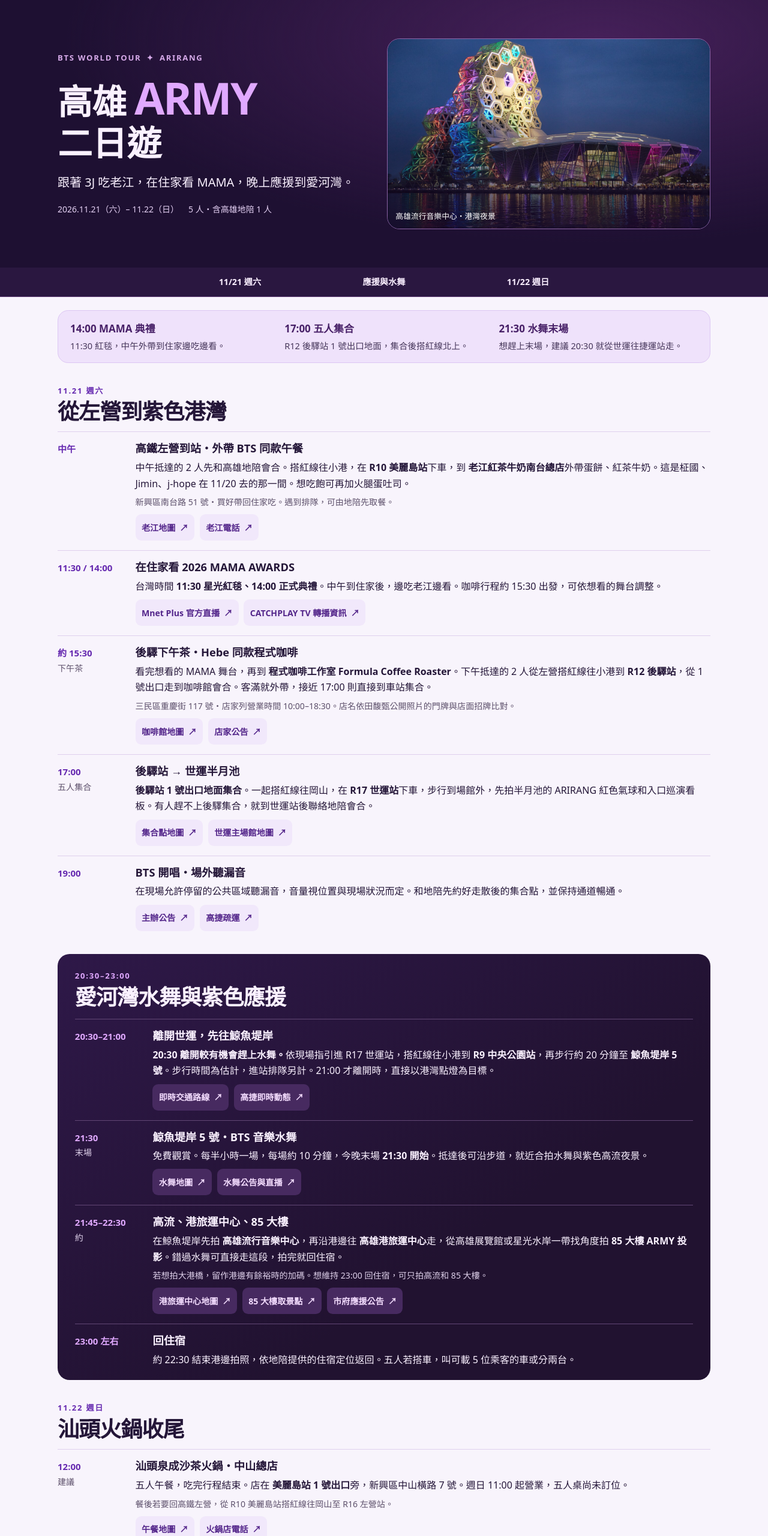
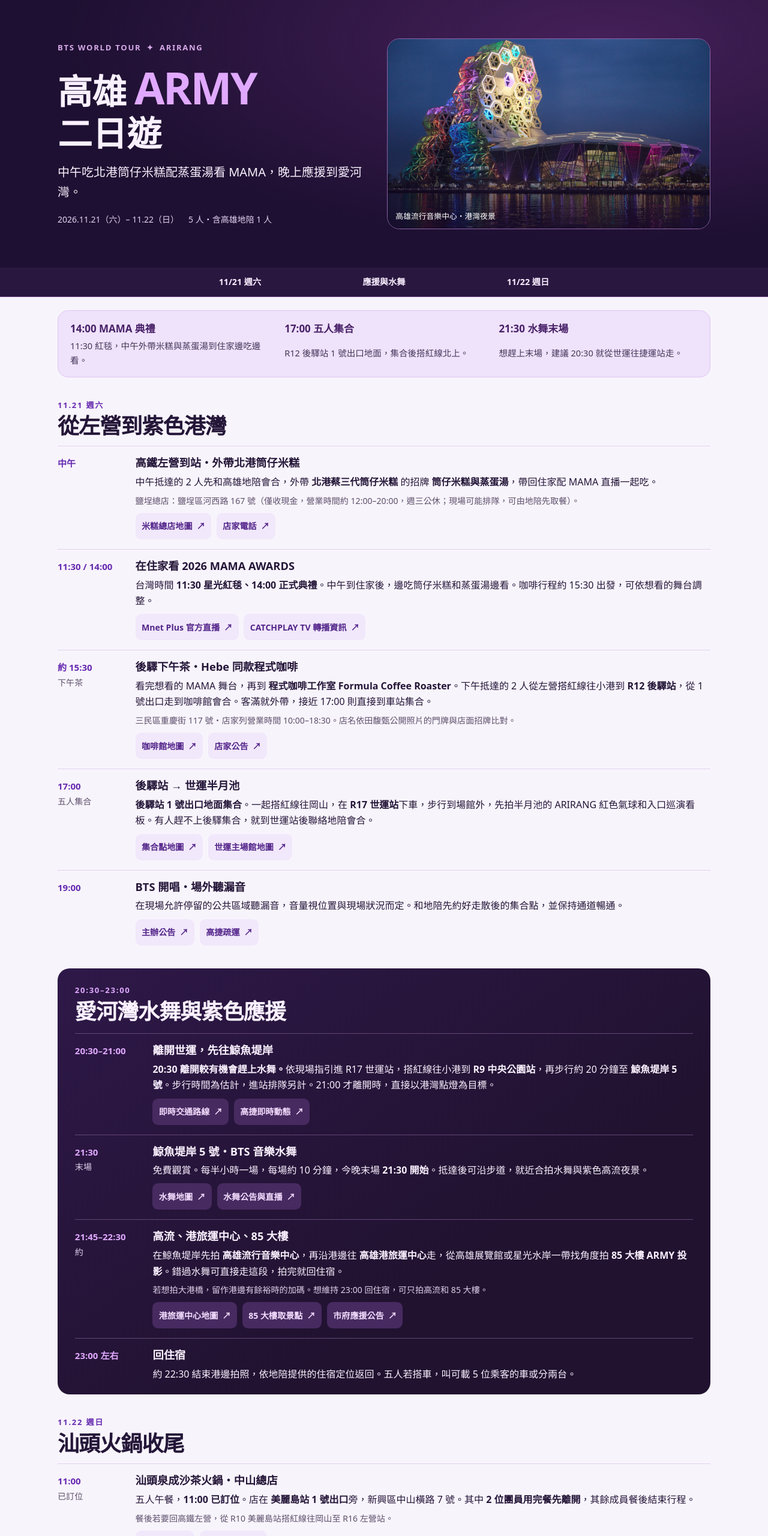
Before and after one commit to davidyeh51/kaohsiung-army-2026, a plain HTML site: page index.html in a window 1280 px wide. Shown: the top 2560 px of the page at 60% size. Drawn offline with Linux system fonts and the light colour scheme.

Commit message:
Update Saturday lunch to Beigang rice tube and Sunday hotpot reservation

```diff
--- a/index.html
+++ b/index.html
@@ -4,7 +4,7 @@
   <meta charset="utf-8">
   <meta name="viewport" content="width=device-width, initial-scale=1">
   <meta name="theme-color" content="#1e1032">
-  <meta name="description" content="11/21–22 高雄 ARMY 二日遊。老江紅茶牛奶、MAMA 直播、程式咖啡、世運應援、愛河灣紫色水舞與汕頭火鍋。">
+  <meta name="description" content="11/21–22 高雄 ARMY 二日遊。北港蔡三代筒仔米糕、MAMA 直播、程式咖啡、世運應援、愛河灣紫色水舞與汕頭火鍋。">
   <title>高雄Army二日遊</title>
   <link rel="stylesheet" href="./style.css">
 </head>
@@ -15,7 +15,7 @@
       <div class="hero-copy">
         <p class="eyebrow">BTS WORLD TOUR <span aria-hidden="true">✦</span> ARIRANG</p>
         <h1 aria-label="高雄Army二日遊"><span>高雄</span><strong>ARMY</strong><span>二日遊</span></h1>
-        <p class="intro">跟著 3J 吃老江，在住家看 MAMA，晚上應援到愛河灣。</p>
+        <p class="intro">中午吃北港筒仔米糕配蒸蛋湯看 MAMA，晚上應援到愛河灣。</p>
         <p class="hero-meta"><span>2026.11.21（六）– 11.22（日）</span><span>5 人・含高雄地陪 1 人</span></p>
       </div>
       <figure class="hero-photo">
@@ -33,7 +33,7 @@
   </nav>
   <main id="main" class="shell">
     <aside class="key" aria-label="週六的關鍵時間">
-      <div><strong><time datetime="14:00">14:00</time> MAMA 典禮</strong><span>11:30 紅毯，中午外帶到住家邊吃邊看。</span></div>
+      <div><strong><time datetime="14:00">14:00</time> MAMA 典禮</strong><span>11:30 紅毯，中午外帶米糕與蒸蛋湯到住家邊吃邊看。</span></div>
       <div><strong><time datetime="17:00">17:00</time> 五人集合</strong><span>R12 後驛站 1 號出口地面，集合後搭紅線北上。</span></div>
       <div><strong><time datetime="21:30">21:30</time> 水舞末場</strong><span>想趕上末場，建議 20:30 就從世運往捷運站走。</span></div>
     </aside>
@@ -43,17 +43,17 @@
         <li>
           <p class="when">中午</p>
           <article class="stop">
-            <h3>高鐵左營到站・外帶 BTS 同款午餐</h3>
-            <p>中午抵達的 2 人先和高雄地陪會合。搭紅線往小港，在 <strong>R10 美麗島站</strong>下車，到 <strong>老江紅茶牛奶南台總店</strong>外帶蛋餅、紅茶牛奶。這是柾國、Jimin、j-hope 在 11/20 去的那一間。想吃飽可再加火腿蛋吐司。</p>
-            <p class="small">新興區南台路 51 號・買好帶回住家吃。遇到排隊，可由地陪先取餐。</p>
-            <div class="links"><a class="button" href="https://www.google.com/maps/search/?api=1&amp;query=%E8%80%81%E6%B1%9F%E7%B4%85%E8%8C%B6%E7%89%9B%E5%A5%B6%20%E5%8D%97%E5%8F%B0%E7%B8%BD%E5%BA%97%20%E9%AB%98%E9%9B%84%E5%B8%82%E6%96%B0%E8%88%88%E5%8D%80%E5%8D%97%E5%8F%B0%E8%B7%AF51%E8%99%9F">老江地圖<span aria-hidden="true">↗</span></a><a class="button" href="tel:+88672877317">老江電話<span aria-hidden="true">↗</span></a></div>
+            <h3>高鐵左營到站・外帶北港筒仔米糕</h3>
+            <p>中午抵達的 2 人先和高雄地陪會合，外帶 <strong>北港蔡三代筒仔米糕</strong> 的招牌 <strong>筒仔米糕與蒸蛋湯</strong>，帶回住家配 MAMA 直播一起吃。</p>
+            <p class="small">鹽埕總店：鹽埕區河西路 167 號（僅收現金，營業時間約 12:00–20:00，週三公休；現場可能排隊，可由地陪先取餐）。</p>
+            <div class="links"><a class="button" href="https://www.google.com/maps/search/?api=1&amp;query=%E5%8C%97%E6%B8%AF%E8%94%A1%E4%B8%89%E4%BB%A3%E7%AD%92%E4%BB%94%E7%B1%B3%E7%B3%95%20%E9%AB%98%E9%9B%84%E5%B8%82%E9%B9%BD%E5%9F%95%E5%8D%80%E6%B2%B3%E8%A5%BF%E8%B7%AF167%E8%99%9F">米糕總店地圖<span aria-hidden="true">↗</span></a><a class="button" href="tel:+88675517443">店家電話<span aria-hidden="true">↗</span></a></div>
           </article>
         </li>
         <li id="mama">
           <p class="when">11:30 / 14:00</p>
           <article class="stop">
             <h3>在住家看 2026 MAMA AWARDS</h3>
-            <p>台灣時間 <strong>11:30 星光紅毯、14:00 正式典禮</strong>。中午到住家後，邊吃老江邊看。咖啡行程約 15:30 出發，可依想看的舞台調整。</p>
+            <p>台灣時間 <strong>11:30 星光紅毯、14:00 正式典禮</strong>。中午到住家後，邊吃筒仔米糕和蒸蛋湯邊看。咖啡行程約 15:30 出發，可依想看的舞台調整。</p>
             <div class="links"><a class="button" href="https://www.mnetplus.world/contents/zh-TW/lives">Mnet Plus 官方直播<span aria-hidden="true">↗</span></a><a class="button" href="https://edsays.catchplay.com/tw/article-5200-68c9ezbj">CATCHPLAY TV 轉播資訊<span aria-hidden="true">↗</span></a></div>
           </article>
         </li>
@@ -125,10 +125,10 @@
       <header class="section-head"><time datetime="2026-11-22">11.22 <span>週日</span></time><h2 id="day2-title">汕頭火鍋收尾</h2></header>
       <ol class="timeline">
         <li>
-          <p class="when">12:00<br><span>建議</span></p>
+          <p class="when">11:00<br><span>已訂位</span></p>
           <article class="stop">
             <h3>汕頭泉成沙茶火鍋・中山總店</h3>
-            <p>五人午餐，吃完行程結束。店在 <strong>美麗島站 1 號出口</strong>旁，新興區中山橫路 7 號。週日 11:00 起營業，五人桌尚未訂位。</p>
+            <p>五人午餐，<strong>11:00 已訂位</strong>。店在 <strong>美麗島站 1 號出口</strong>旁，新興區中山橫路 7 號。其中 <strong>2 位團員用完餐先離開</strong>，其餘成員餐後結束行程。</p>
             <p class="small">餐後若要回高鐵左營，從 R10 美麗島站搭紅線往岡山至 R16 左營站。</p>
             <div class="links"><a class="button" href="https://www.google.com/maps/search/?api=1&amp;query=%E6%B1%95%E9%A0%AD%E6%B3%89%E6%88%90%E6%B2%99%E8%8C%B6%E7%81%AB%E9%8D%8B%20%E4%B8%AD%E5%B1%B1%E7%B8%BD%E5%BA%97%20%E9%AB%98%E9%9B%84%E6%96%B0%E8%88%88%E5%8D%80%E4%B8%AD%E5%B1%B1%E6%A9%AB%E8%B7%AF7%E8%99%9F">午餐地圖<span aria-hidden="true">↗</span></a><a class="button" href="tel:+88672885599">火鍋店電話<span aria-hidden="true">↗</span></a></div>
           </article>
@@ -138,7 +138,7 @@
     <details class="sources">
       <summary>行程資料與圖片來源 <span>2026.11.21 更新</span></summary>
       <ul>
-        <li><a href="https://www.marieclaire.com.tw/entertainment/news/97207">Marie Claire 美麗佳人・3J 高雄美食與景點</a>、<a href="https://khh.travel/zh-tw/shop/gourmet/933/">高雄旅遊網・老江紅茶牛奶</a></li>
+        <li><a href="https://khh.travel/zh-tw/shop/gourmet/791/">高雄旅遊網・北港蔡三代筒仔米糕</a></li>
         <li><a href="https://www.harpersbazaar.com/tw/celebrity/celebritynews/a74472478/2026-mama-awards-information/">Harper’s BAZAAR・MAMA 時間與卡司</a>、<a href="https://edsays.catchplay.com/tw/article-5200-68c9ezbj">CATCHPLAY+・台灣直播時間</a></li>
         <li><a href="https://city.gvm.com.tw/article/134618">遠見城市學・BTS 高雄應援攻略</a>、<a href="https://khh.travel/zh-tw/event/news/8209/">高雄旅遊網・紫燈地標</a>、<a href="https://khh.travel/zh-tw/event/news/8228/">愛河灣水舞</a></li>
         <li><a href="https://www.mirrormedia.mg/external/setn_1932310">田馥甄公開貼文照片（媒體轉載）</a>、<a href="https://vocus.cc/article/67877126fd89780001adaff4">程式咖啡店面比對</a>、<a href="https://shopee.tw/fcrcoffeeroaster">程式咖啡店家資訊</a></li>
```
Also changed, not shown: 1 other file.
